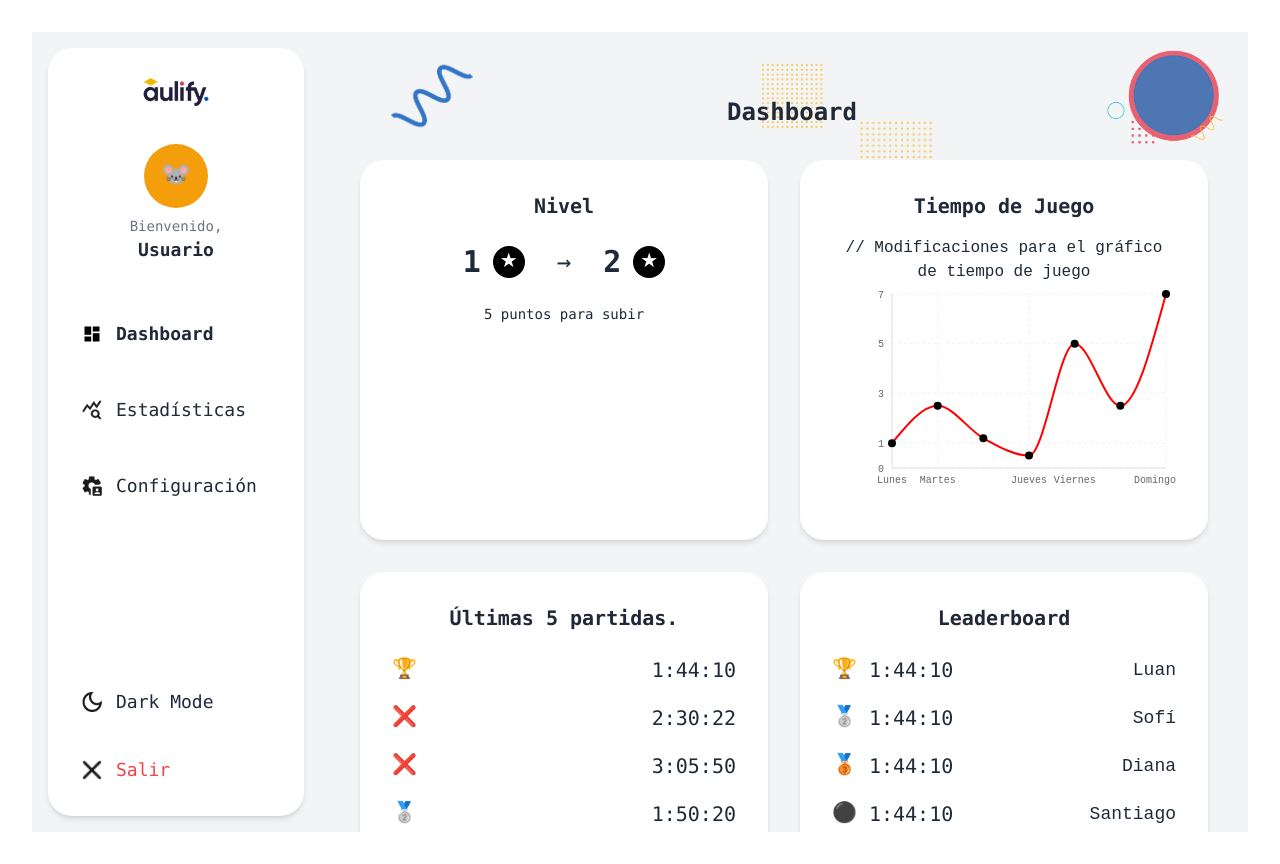
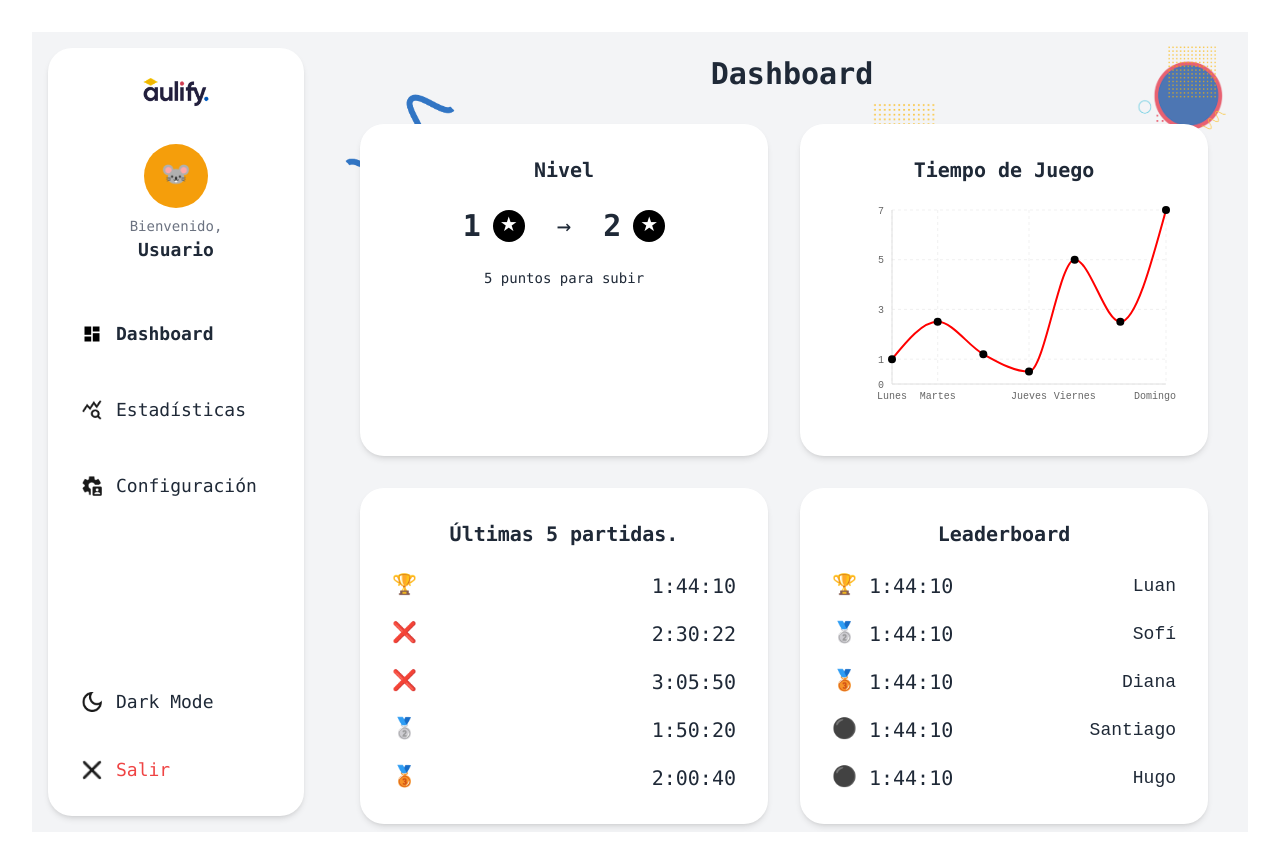
Before and after one commit to mariovital/dragons-treasure, a React (Vite) app in the folder Front/dragons-treasure/: page /dashboard in a window 1280 px wide. Built offline with nearby package versions, Linux system fonts and the light colour scheme; a web font is replaced by a local one.

Commit message:
Dashboard variable Fix

```diff
--- a/Front/dragons-treasure/src/pages/Dashboard.jsx
+++ b/Front/dragons-treasure/src/pages/Dashboard.jsx
@@ -53,45 +53,38 @@ const Dashboard = () => {
     <div className={`h-screen flex ${darkMode ? 'bg-gray-900 text-white' : 'bg-gray-100 text-gray-800'} relative overflow-hidden`}>
       {/* Contenedor para elementos decorativos de fondo - reposicionados según el mockup */}
       <div className="absolute inset-0 overflow-hidden pointer-events-none">
-        {/* Franja superior con elementos decorativos */}
-        <div className="absolute top-0 left-0 w-full h-32 flex items-center justify-between px-4 z-0">
-          <img
-            src={yellowWaveImg}
-            alt=""
-            className="w-16 h-16 object-contain opacity-80 transform -rotate-45"
-          />
-          <img
-            src={blueWaveImg}
-            alt=""
-            className="w-24 h-24 object-contain opacity-80"
-          />
-          <img
-            src={yellowDotsImg}
-            alt=""
-            className="w-20 h-20 object-contain opacity-80"
-          />
-          <img
-            src={blueCircleImg}
-            alt=""
-            className="w-32 h-32 object-contain opacity-80"
-          />
-        </div>
-
-        {/* Elementos decorativos adicionales distribuidos */}
+        {/* Elementos decorativos distribuidos según el mockup */}
         <img
-          src={yellowDotsImg}
+          src={blueWaveImg}
           alt=""
-          className="absolute top-20 right-1/4 w-24 h-24 object-contain opacity-70"
+          className="absolute top-10 left-1/4 w-32 h-32 object-contain opacity-80"
         />
         <img
           src={blueCircleImg}
           alt=""
-          className="absolute top-40 right-10 w-40 h-40 object-contain opacity-60"
+          className="absolute top-4 right-4 w-24 h-24 object-contain opacity-80"
+        />
+        <img
+          src={yellowDotsImg}
+          alt=""
+          className="absolute top-16 right-1/4 w-20 h-20 object-contain opacity-70"
         />
         <img
           src={yellowWaveImg}
           alt=""
-          className="absolute bottom-20 left-1/3 w-32 h-32 object-contain opacity-70 transform rotate-90"
+          className="absolute top-40 left-1/3 w-24 h-24 object-contain opacity-70 transform rotate-45"
+        />
+
+        {/* Elementos decorativos adicionales */}
+        <img
+          src={blueCircleImg}
+          alt=""
+          className="absolute bottom-20 right-10 w-40 h-40 object-contain opacity-60"
+        />
+        <img
+          src={yellowWaveImg}
+          alt=""
+          className="absolute bottom-40 left-10 w-32 h-32 object-contain opacity-70 transform -rotate-45"
         />
       </div>
 
@@ -200,8 +193,22 @@ const Dashboard = () => {
       </div>
 
       {/* Main content - ajustado para parecerse más al mockup */}
-      <div className="flex-1 p-6 z-10 overflow-auto pt-16">
-        <h2 className="text-2xl font-bold mb-8 ml-4 font-mono">Dashboard</h2>
+      <div className="flex-1 p-6 z-10 overflow-auto">
+        {/* Título con elementos decorativos detrás */}
+        <div className="relative mb-8 ml-4">
+          <h2 className="text-3xl font-bold font-mono relative z-10">Dashboard</h2>
+          {/* Elementos decorativos específicos detrás del título */}
+          <img
+            src={yellowDotsImg}
+            alt=""
+            className="absolute -top-4 right-0 w-16 h-16 object-contain opacity-70 z-0"
+          />
+          <img
+            src={blueCircleImg}
+            alt=""
+            className="absolute -top-2 -right-20 w-12 h-12 object-contain opacity-60 z-0"
+          />
+        </div>
 
         <div className="grid grid-cols-1 md:grid-cols-2 gap-8 mx-4 max-w-screen-xl">
           {/* User Level Widget - estilizado como en el mockup */}
@@ -224,7 +231,7 @@ const Dashboard = () => {
           {/* Time Stats Graph - ajustado para parecerse al mockup */}
           <div className={`${darkMode ? 'bg-white/10 backdrop-blur-md' : 'bg-white'} p-8 rounded-3xl shadow-md`}>
             <h3 className="text-xl font-bold mb-4 font-mono">Tiempo de Juego</h3>
-            // Modificaciones para el gráfico de tiempo de juego
+
             <div className="h-56">
               <ResponsiveContainer width="100%" height="100%">
                 <LineChart
--- a/Front/dragons-treasure/src/pages/Login.jsx
+++ b/Front/dragons-treasure/src/pages/Login.jsx
@@ -62,8 +62,8 @@ const Login = () => {
   const relativeY = mousePosition.y - containerBounds.y;
 
   // Calculate movement factors (between -1 and 1)
-  const moveFactorX = containerBounds.width > 0 ? (relativeX / containerBounds.width) * 2 - 1 : 0;
-  const moveFactorY = containerBounds.height > 0 ? (relativeY / containerBounds.height) * 2 - 1 : 0;
+  const moveFactorX = containerBounds.width > 0 ? (relativeX / containerBounds.width) * 3 - 1 : 0;
+  const moveFactorY = containerBounds.height > 0 ? (relativeY / containerBounds.height) * 3 - 1 : 0;
 
   const handleChange = (e) => {
     const { name, value, type, checked } = e.target;
```
Also changed, not shown: 1 other file (tests, documents, lock files or other folders).
